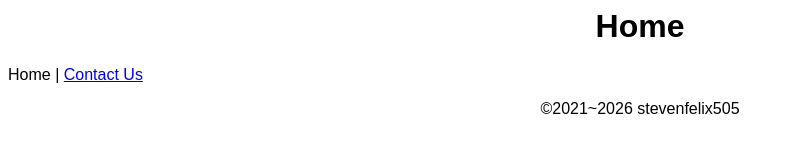
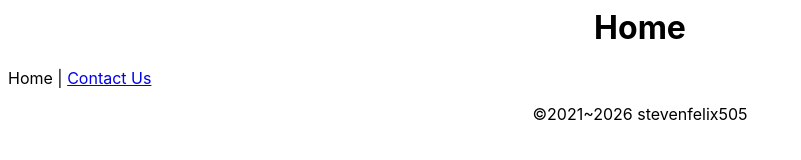
Before and after one commit to stevenfelix505/stevenfelix505.github.io, a plain HTML site: page index.html in a window 1280 px wide. Shown: the whole page, without its empty margins (0-801 px from the left). Drawn offline with Linux system fonts and the light colour scheme.

Commit message:
Attempt to use system-ui font family CSS

```diff
--- a/index.html
+++ b/index.html
@@ -2,9 +2,13 @@
 <head>
 <title>stevenfelix505 - Homepage</title>
 <meta name="viewport" content="width=device-width, initial-scale=1.0">
+<style>
+    * {
+        font-family: "Pretendard Variable", Pretendard, -apple-system, BlinkMacSystemFont, system-ui, Roboto, "Helvetica Neue", "Segoe UI", "Apple SD Gothic Neo", "Noto Sans KR", "Malgun Gothic", "Apple Color Emoji", "Segoe UI Emoji", "Segoe UI Symbol", sans-serif;
+    }
+</style>
 </head>
 <body>
-<font face="arial">
 <h1 align="center">Home</h1>
 <p>Home |
 <a href="contact">Contact Us</a></p>
```
Also changed, not shown: 404.html (+5 -1 lines), contact/bluesky.html (+5 -1 lines), contact/discord.html (+5 -1 lines), contact/facebook.html (+5 -1 lines), contact/fancade.html (+5 -1 lines), contact/index.html (+5 -1 lines), contact/instagram.html (+5 -1 lines), contact/likee.html (+5 -1 lines), contact/matrix.html (+5 -1 lines), contact/snackvideo.html (+5 -1 lines), contact/telegram.html (+5 -1 lines), contact/threads.html (+5 -1 lines), contact/tiktok.html (+5 -1 lines), contact/twitter.html (+5 -1 lines), 1 more files.
